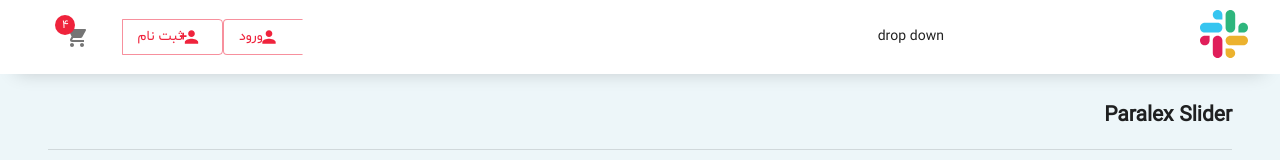
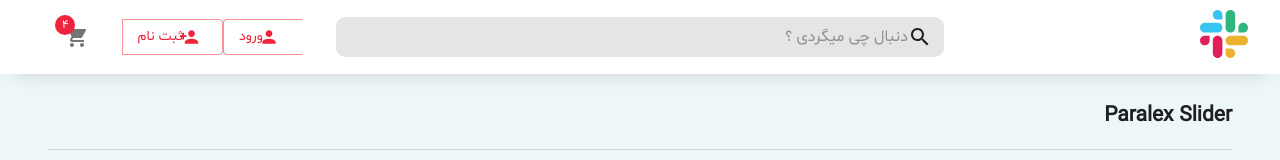
Before and after one commit to aminimani35/onlineShop-react, a React (Create React App) app: page / in a window 1280 px wide. Shown: the top 160 px of the page. Built offline with nearby package versions, Linux system fonts and the light colour scheme; no server answers; what jss-rtl would draw is missing.

Commit message:
add search component ui

```diff
--- a/src/layout/Header.jsx
+++ b/src/layout/Header.jsx
@@ -1,8 +1,9 @@
-import { Grid, makeStyles } from "@material-ui/core";
+import { Grid, InputAdornment, makeStyles, TextField } from "@material-ui/core";
 import React from "react";
 import { ReactComponent as Logo } from "../assets/svg/slack-new-logo.svg";
 import AuthButton from "../components/AuthButton";
 import ShoppingCard from "../components/ShoppingCard";
+import SearchIcon from "@material-ui/icons/Search";
 
 const useStyles = makeStyles({
   Header: {
@@ -19,6 +20,12 @@ const useStyles = makeStyles({
     alignItems: "center",
     justifyContent: "space-evenly",
   },
+  Searchbar: {
+    backgroundColor: "#E5E5E5",
+    borderRadius: ".6rem",
+    width: "100%",
+    padding: ".25rem",
+  },
 });
 
 const Header = () => {
@@ -28,7 +35,20 @@ const Header = () => {
       <Grid lg={3}>
         <Logo />
       </Grid>
-      <Grid lg={6}>drop down</Grid>
+      <Grid lg={6}>
+        <TextField
+          placeholder="دنبال چی میگردی ؟"
+          className={classes.Searchbar}
+          InputProps={{
+            disableUnderline: true,
+            startAdornment: (
+              <InputAdornment position="start">
+                <SearchIcon />
+              </InputAdornment>
+            ),
+          }}
+        />
+      </Grid>
       <Grid className={classes.ShoppingCardWrapper} align="left" lg={3}>
         <AuthButton />
         <ShoppingCard />
```
